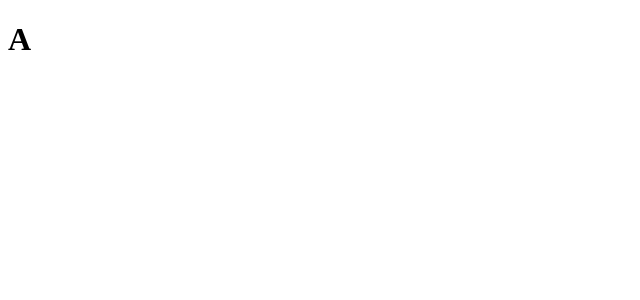
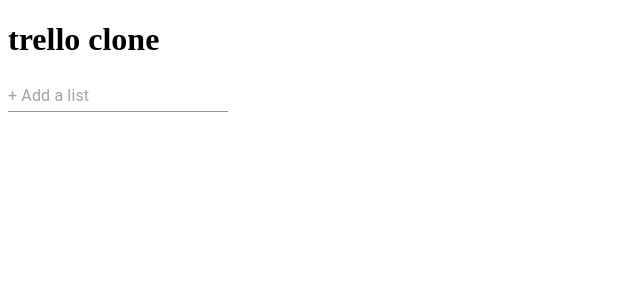
Before and after one commit to rajkishan7870/project_4, a React (Create React App) app: page / in a window 1280 px wide. Shown: the top 300 px of the page, without its empty margins (0-640 px from the left). Built offline with nearby package versions, Linux system fonts and the light colour scheme.

Commit message:
create like todo card to store item and remove card

```diff
--- a/src/App.js
+++ b/src/App.js
@@ -1,10 +1,17 @@
-import logo from './logo.svg';
+
 import './App.css';
+import TodoList from './components/Card';
+//import List from './components/ListCompo';
+
 
 function App() {
   return (
     <div className="App">
-      <h1>A</h1>
+      <h1>trello clone</h1>
+      <TodoList/>
+
+      {/* <List/> */}
+
     </div>
   );
 }
--- /dev/null
+++ b/src/components/Card.jsx
@@ -0,0 +1,76 @@
+import { useState } from "react";
+import {Card,CardContent,Button, TextField, IconButton} from "@material-ui/core";
+
+function TodoList() {
+  const [tasks, setTasks] = useState([]);
+  const [inputValue, setInputValue] = useState("");
+  const[inputField, setInputField] =useState(false)
+
+  function handleClick() {
+    setInputField(true);
+  }
+
+  const handleAddTask = () => {
+    if (inputValue.trim() !== "") {
+      setTasks([...tasks, inputValue]);
+      setInputValue("");
+    }
+  };
+  const handleInputChange = (event) => {
+    setInputValue(event.target.value);
+  };
+  const handleRemoveTask = (indexToRemove) => {
+    const filteredTasks = tasks.filter(
+      (task, index) => index !== indexToRemove
+    );
+    setTasks(filteredTasks);
+  };
+
+  return (
+    <div>
+      <div style={{ display: "flex", alignItems: "center" }}>
+        {/* <input placeholder='+ add task' onClick={handleClick}/> */}
+        <div style={{ display: "flex", flexWrap: "wrap" , justifyContent:"flex-start"}}>
+
+        {tasks.map((task, index) => (
+          <Card key={index} style={{ margin: "5px", position: "relative", padding:"1% 3% 0.01%" , width:'25%'}}>
+
+            <CardContent>{task}</CardContent>
+            <input
+          value={inputValue}
+          onChange={handleInputChange}
+          placeholder="+ Add a list"
+          style={{ marginRight: "12px" }}
+          onClick={handleClick}
+        />
+          <Button variant="contained" color="primary" size="small" onClick={handleAddTask}>
+          Add Card
+        </Button>
+
+            <IconButton aria-label="remove task" onClick={() => handleRemoveTask(index)}
+              style={{position: "relative", marginLeft: "15rem", top: "-60px",  right: "5px" }}>
+              X
+            </IconButton>
+
+          </Card>
+        ))}
+      </div>
+        <TextField
+          value={inputValue}
+          onChange={handleInputChange}
+          placeholder="+ Add a list"
+          style={{ marginRight: "12px" }}
+          onClick={handleClick}
+        />
+
+       {inputField? <Button variant="contained" color="primary"  size="small" onClick={handleAddTask}>
+          Add Another List
+        </Button>: null}
+      </div>
+
+
+    </div>
+  );
+}
+
+export default TodoList;
```
Also changed, not shown: package.json (+7 -0 lines), src/components/ListCompo.jsx (added), 2 other files (tests, documents, lock files or other folders).
